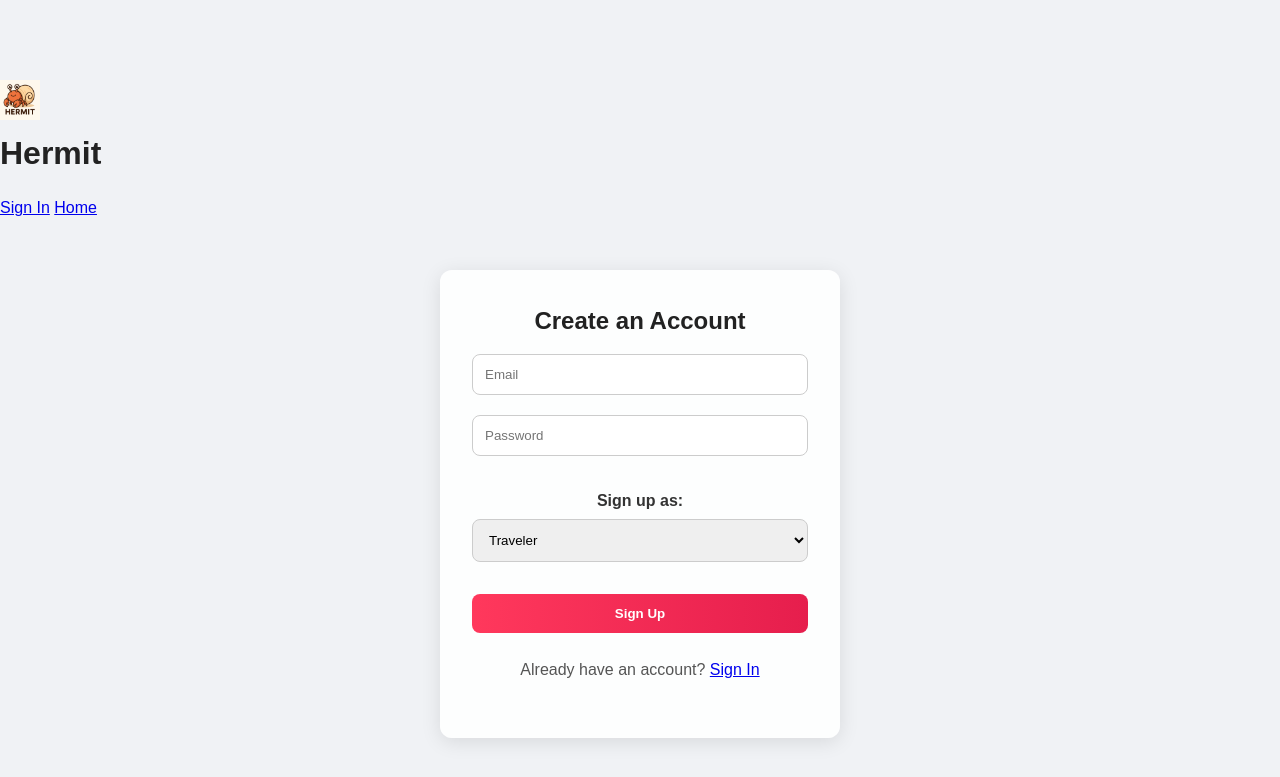
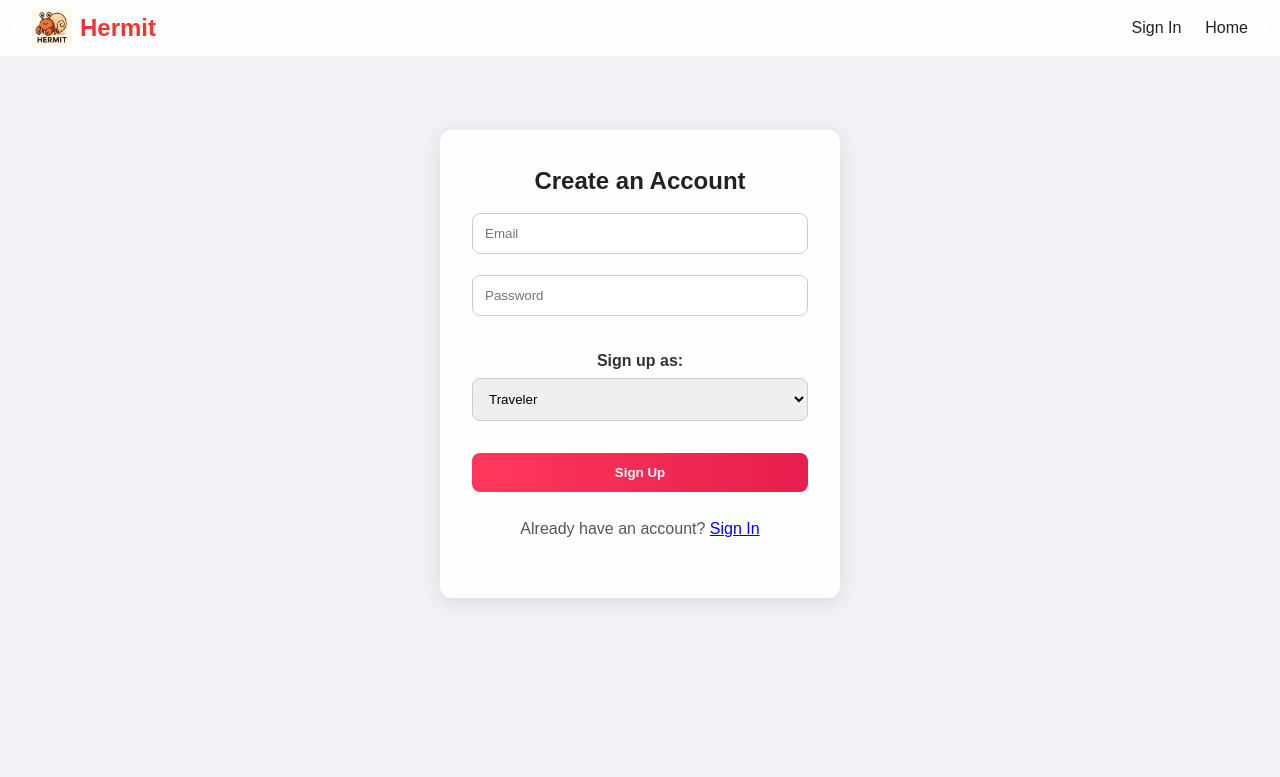
Before and after one commit to martintran23/hermit2, a Flask app: page /signup in a window 1280 px wide. Shown: the top 777 px of the page. Run offline with Flask 3, Linux system fonts and the light colour scheme.

Commit message:
ui changed

```diff
--- a/client/templates/signup.html
+++ b/client/templates/signup.html
@@ -7,16 +7,16 @@
   <link rel="stylesheet" href="{{ url_for('static', filename='style.css') }}">
 </head>
 <body>
-  <!-- Nav bar -->
-  <div class="navigation-container">
-    <div class="brand">
-      <img src="{{ url_for('static', filename='image_1.jpg') }}" alt="Hermit logo" class="logo">
-      <h1>Hermit</h1>
+  <!-- Nav bar using consistent styles -->
+  <div class="navbar">
+    <div class="navbar-brand">
+      <img src="{{ url_for('static', filename='image_1.jpg') }}" alt="Hermit logo" class="logo" />
+      <span class="site-name">Hermit</span>
     </div>
-    <nav class="navigation">
-      <a href="/login" class="nav-link">Sign In</a>
-      <a href="/" class="nav-link">Home</a>
-    </nav>
+    <ul class="navbar-menu">
+      <li><a href="/login">Sign In</a></li>
+      <li><a href="/">Home</a></li>
+    </ul>
   </div>
 
   <!-- Card wrapper -->
@@ -26,7 +26,7 @@
       <input type="email" id="signup-email" placeholder="Email" required />
       <input type="password" id="signup-password" placeholder="Password" required />
 
-      <!-- NEW: role selector -->
+      <!-- Role selector -->
       <label for="signup-role" style="margin-top:1rem; display:block; font-weight:600;">
         Sign up as:
       </label>
```
Also changed, not shown: client/templates/login.html (+11 -8 lines), README.md.
